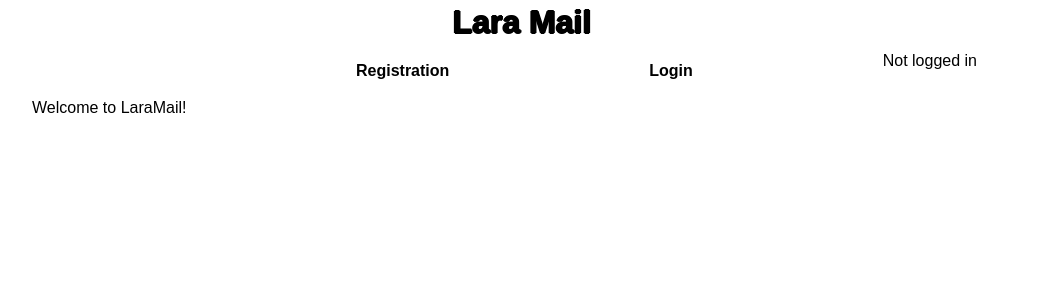
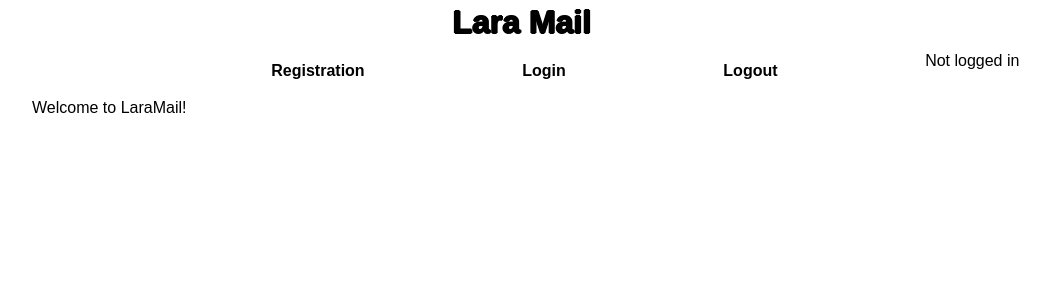
Before and after one commit to SzoBa/LaraMAil, a React (Create React App) app: page / in a window 1280 px wide. Shown: the top 300 px of the page, without its empty margins (118-1168 px from the left). Built offline with nearby package versions, Linux system fonts and the light colour scheme.

Commit message:
Add logout

```diff
--- a/src/components/layout/Navbar.js
+++ b/src/components/layout/Navbar.js
@@ -44,6 +44,9 @@ const Navbar = (props) => {
           <NavbarLink to="/">Main Page</NavbarLink>
           <NavbarLink to="/registration">Registration</NavbarLink>
           <NavbarLink to="/login">Login</NavbarLink>
+          <NavbarLink to={currentUser.token ? "/logout" : ""}>
+            Logout
+          </NavbarLink>
           <div>
             {currentUser.username
               ? "Logged in as  " + currentUser.username
--- a/src/components/layout/SideBar.js
+++ b/src/components/layout/SideBar.js
@@ -8,7 +8,7 @@ const SidebarContainer = styled.div`
   display: flex;
   flex-direction: column;
   position: fixed;
-  left: 5px;import { UserContext } from "../../containers/contexts/UserContext";
+  left: 5px;
 `;
 
 const SidebarLink = styled(Link)``;
```
